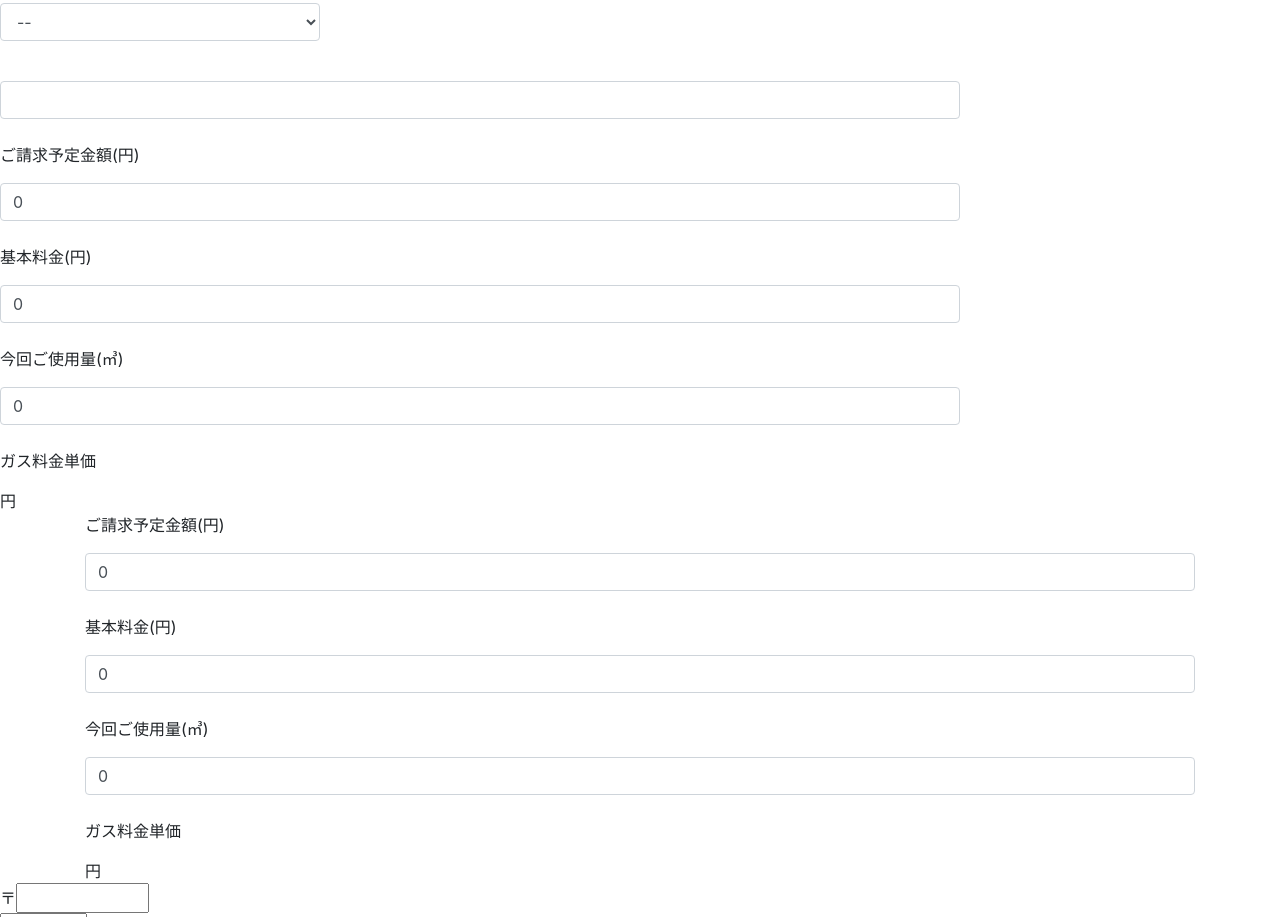
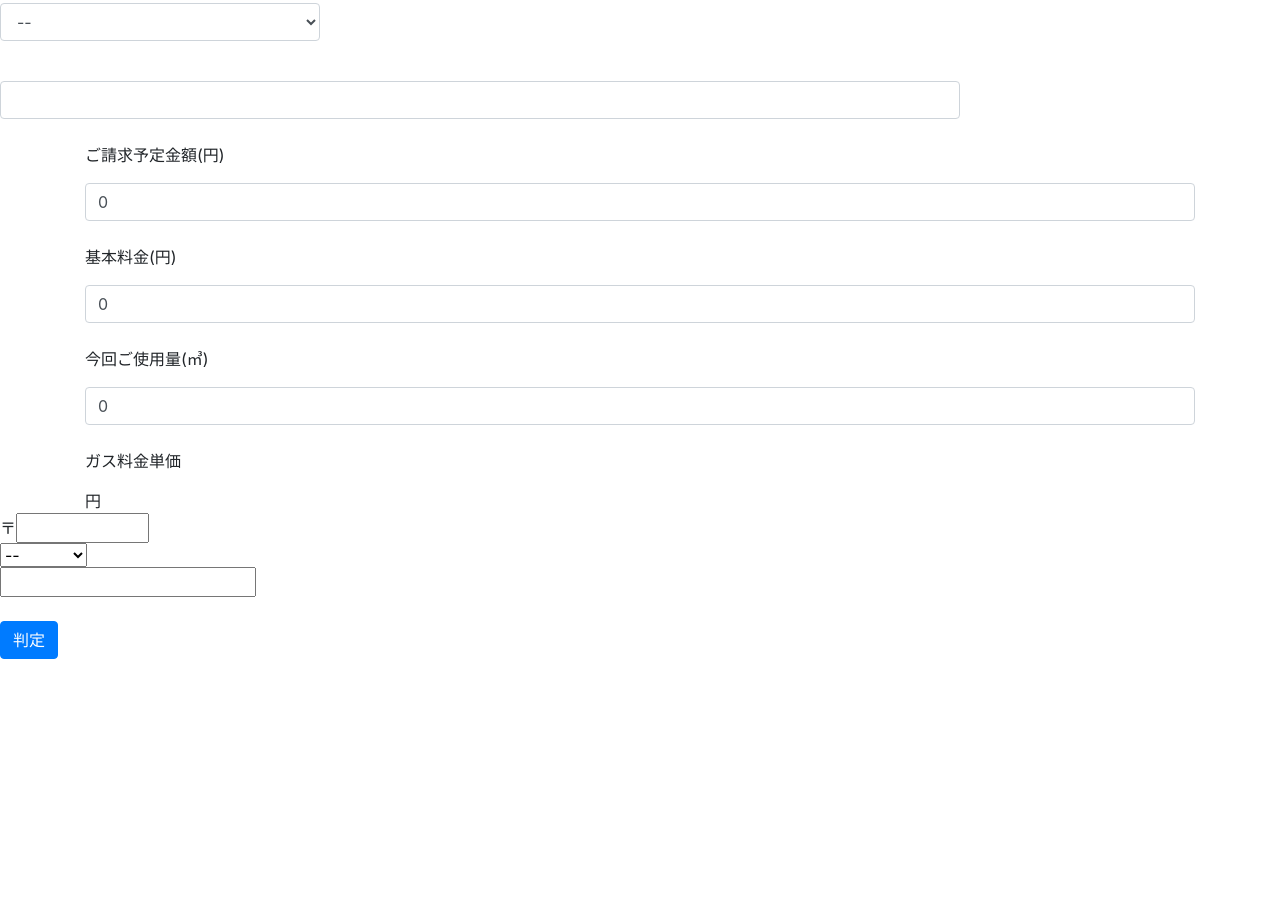
Before and after one commit to sho-tanabe/cal_unit_price, a plain HTML site: page index.html in a window 1280 px wide. Shown: the part 565-1482 px from the top of the page. After the commit the page ends 1224 px from the top, so only its background shows below. Drawn offline with nearby package versions, Linux system fonts and the light colour scheme; a script that the page names is missing.

Commit message:
Update index.html

```diff
--- a/index.html
+++ b/index.html
@@ -80,14 +80,6 @@
                 <option value="47">沖縄県</option>
             </select><br>
             <input type="text" id="address2" name="address2" class="form-control p-locality p-street-address p-extended-address  w-75 mt-3"/><br>
-            <p>ご請求予定金額(円)</p>
-            <input class="form-control w-75 mt-3" id="billingamount" name="billingamount" type="number" maxlength="10" value="0" min="1"><br>
-            <p>基本料金(円)</p>
-            <input class="form-control w-75 mt-3" id="basiccharge" name="basiccharge" type="number" maxlength="10" value="0" min="0" required><br>
-            <p>今回ご使用量(㎥)</p>
-            <input class="form-control w-75 mt-3" id="quantity" name="quantity" type="number" maxlength="10" value="0"  min="1"><br>
-            <p>ガス料金単価</p>
-            <span id="unitprice" name="unitprice" value="0"></span>円<br>
         </div>
         <!--整列テスト終了-->
 
```
